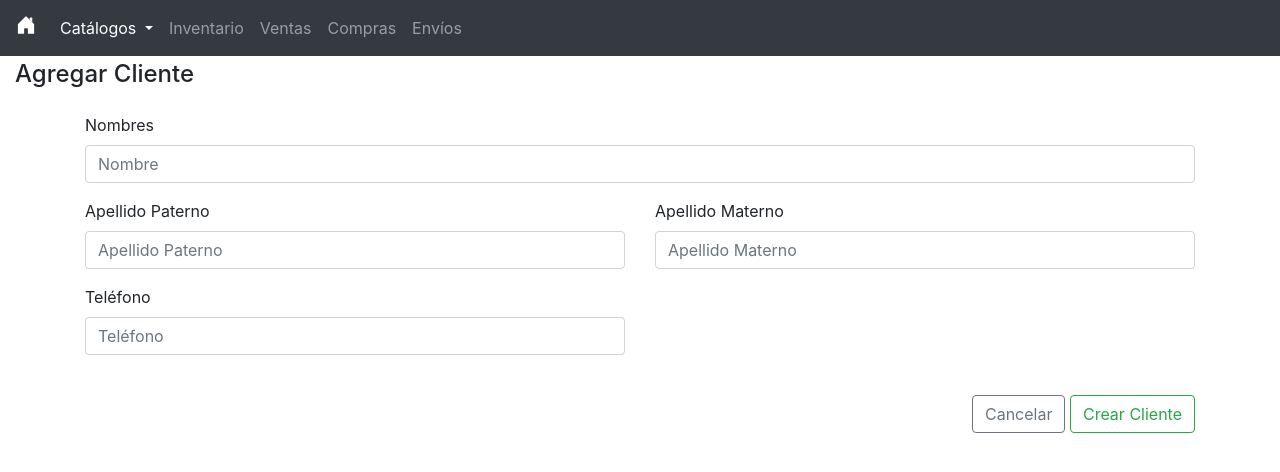
After one commit to diegoochoa/bases-de-datos-maestria, a Node server app: page /customers/add in a window 1280 px wide. The commit adds this page. Shown: the top 472 px of the page. Run offline with Node 20, Linux system fonts and the light colour scheme; some libraries are stand-ins or nearby versions.

Commit message:
CRUD Clientes

```diff
--- /dev/null
+++ b/src/routes/customers-page/customers-controller.js
@@ -0,0 +1,139 @@
+const express = require('express');
+const app = express();
+const mysqlConnection = require('../../../connection');
+
+app.set('view engine', 'ejs');
+
+async function list(req, res) {
+  mysqlConnection.getConexion("cliente")
+    .then(sqlconnection => {
+      const tabla = sqlconnection.tabla;
+
+      sqlconnection.BD.query(`SELECT * FROM ${tabla}`, (err, rows) => {
+        if (err)
+          res.json(err);
+
+        res.render('customers', {
+          data: rows
+        });
+      });
+    })
+    .catch(err => {
+      res.status(500);
+      res.render('customers', {
+        data: []
+      });
+    })
+}
+
+async function get() {
+  var clientes = (query) => {
+    return new Promise((resolve, reject) => {
+      mysqlConnection.getConexion("cliente")
+        .then(sqlconnection => {
+          const tabla = sqlconnection.tabla;
+
+          sqlconnection.BD.query(`SELECT * FROM ${tabla}`, (err, rows) => {
+            if (err)
+              res.json(err);
+
+              return resolve(rows);
+          });
+        })
+        .catch(err => {
+          return resolve([]);
+        })
+    });
+  }
+
+  return await clientes();
+}
+
+async function add(req, res) {
+  res.render('add-customer', {
+    data: null
+  });
+}
+
+async function save(req, res) {
+  const data = req.body;
+
+  mysqlConnection.getConexion("cliente")
+    .then(sqlconnection => {
+      const tabla = sqlconnection.tabla;
+
+      sqlconnection.BD.query(`INSERT INTO ${tabla} SET ?`, [data], (err, rows) => {
+        res.redirect('/customers');
+      });
+    })
+    .catch(err => {
+      res.status(500);
+      res.render('add-customer', {
+        data: null
+      });
+    })
+}
+
+async function _delete(req, res) {
+  const id = req.params.id;
+
+  mysqlConnection.getConexion("cliente")
+    .then(sqlconnection => {
+      const tabla = sqlconnection.tabla;
+
+      sqlconnection.BD.query(`DELETE FROM ${tabla} WHERE id = ?`, [id], (err, rows) => {
+        res.redirect('/customers');
+      });
+    })
+    .catch(err => {
+      res.status(500);
+      res.redirect('/customers');
+    })
+}
+
+async function edit(req, res) {
+  const id = req.params.id;
+
+  mysqlConnection.getConexion("cliente")
+    .then(sqlconnection => {
+      const tabla = sqlconnection.tabla;
+
+      sqlconnection.BD.query(`SELECT * FROM ${tabla} WHERE id = ?`, [id], (err, rows) => {
+        res.render('add-customer', {
+          data: rows[0]
+        });
+      });
+    })
+    .catch(err => {
+      res.status(500);
+      res.redirect('/customers');
+    })
+}
+
+async function update(req, res) {
+  const id = req.params.id;
+  const data = req.body;
+
+  mysqlConnection.getConexion("cliente")
+    .then(sqlconnection => {
+      const tabla = sqlconnection.tabla;
+
+      sqlconnection.BD.query(`UPDATE ${tabla} SET ? WHERE id = ?`, [data, id], (err, rows) => {
+        res.redirect('/customers');
+      });
+    })
+    .catch(err => {
+      res.status(500);
+      res.redirect('/customers');
+    })
+}
+
+module.exports = {
+  list,
+  get,
+  add,
+  save,
+  _delete,
+  edit,
+  update
+};
--- a/src/routes/index.js
+++ b/src/routes/index.js
@@ -8,6 +8,7 @@ const shipments_page_router = require('./shipments-page');
 const products_page_router = require('./products-page');
 const categories_page_router = require('./categories-page');
 const branch_offices_page_roter = require('./branch-offices-page');
+const customes_page_router = require('./customers-page')
 
 router.use('/home', home_page_router);
 
@@ -23,4 +24,7 @@ router.use('/categories', categories_page_router);
 
 router.use('/branch-offices', branch_offices_page_roter);
 
+router.use('/customers', customes_page_router);
+
+
 module.exports = router;
--- /dev/null
+++ b/views/add-customer.ejs
@@ -0,0 +1,83 @@
+<%- include("./partials/header") %>
+
+<div class="container-fluid">
+    <div class="row mb-3">
+        <div class="col-6">
+            <h4>Agregar Cliente</h4>
+        </div>
+    </div>
+</div>
+
+<div class="container bg-gray">
+    <div class="justify-content-center align-self-center">
+        <% if(!data) { %>
+        <form action="/customers/save" method="POST">
+            <div class="form-group">
+                <label>Nombres</label>
+                <input type="text" name="nombre" class="form-control" placeholder="Nombre">
+            </div>
+            <div class="row">
+                <div class="col-6">
+                    <div class="form-group">
+                        <label>Apellido Paterno</label>
+                        <input type="text" name="apellido_paterno" class="form-control" placeholder="Apellido Paterno">
+                    </div>
+                </div>
+                <div class="col-6">
+                    <div class="form-group">
+                        <label>Apellido Materno</label>
+                        <input type="text" name="apellido_materno" class="form-control" placeholder="Apellido Materno">
+                    </div>
+                </div>
+            </div>
+            <div class="row">
+                <div class="col-6">
+                    <div class="form-group">
+                        <label>Teléfono</label>
+                        <input type="number" name="telefono" class="form-control" placeholder="Teléfono">
+                    </div>
+                </div>
+            </div>
+            <div class="mt-4 text-right">
+                <a href="/customers" class="btn btn-outline-secondary" type="submit">Cancelar</a>
+                <button class="btn btn-outline-success" type="submit">Crear Cliente</button>
+            </div>
+        </form>
+        <% } else { %>
+        <form action="/customers/update/<%= data.id %>" method="POST">
+            <div class="form-group">
+                <label>Nombre</label>
+                <input type="text" name="nombre" value="<%= data.nombre %>" class="form-control" placeholder="Nombre">
+            </div>
+            <div class="row">
+                <div class="col-6">
+                    <div class="form-group">
+                        <label>Apellido Paterno</label>
+                        <input type="text" name="apellido_paterno" value="<%= data.apellido_paterno %>" class="form-control" placeholder="Apellido Paterno">
+                    </div>
+                </div>
+                <div class="col-6">
+                    <div class="form-group">
+                        <label>Apellido Materno</label>
+                        <input type="text" name="apellido_materno" value="<%= data.apellido_materno %>" class="form-control" placeholder="Apellido Materno">
+                    </div>
+                </div>
+            </div>
+            <div class="row">
+                <div class="col-6">
+                    <div class="form-group">
+                        <label>Teléfono</label>
+                        <input type="text" name="telefono" value="<%= data.telefono %>" class="form-control" placeholder="Teléfono">
+                    </div>
+                </div>
+            </div>
+            <div class="mt-4 text-right">
+                <a href="/customers" class="btn btn-outline-secondary" type="submit">Cancelar</a>
+                <button class="btn btn-outline-success" type="submit">Editar Cliente</button>
+            </div>
+        </form>
+        <% } %>
+    </div>
+</div>
+
+<%- include("./partials/footer") %>
--- a/views/partials/header.ejs
+++ b/views/partials/header.ejs
@@ -30,9 +30,14 @@
                     </a>
                     <div class="dropdown-menu" aria-labelledby="dropdownCatalogos">
                         <a class="dropdown-item" href="/categories">Categorías</a>
+                        <a class="dropdown-item" href="/customers">Clientes</a>
+                        <a class="dropdown-item" href="/">Empleados</a>
                         <a class="dropdown-item" href="/products">Productos</a>
                         <a class="dropdown-item" href="/branch-offices">Sucursales</a>
                     </div>
+                </li>
+                <li class="nav-item">
+                    <a class="nav-link" href="/pos">Inventario</a>
                 </li>
                 <li class="nav-item">
                     <a class="nav-link" href="/pos">Ventas</a>
```
Also changed, not shown: src/routes/customers-page/index.js (added, +21 -0 lines), views/customers.ejs (added, +78 -0 lines).
